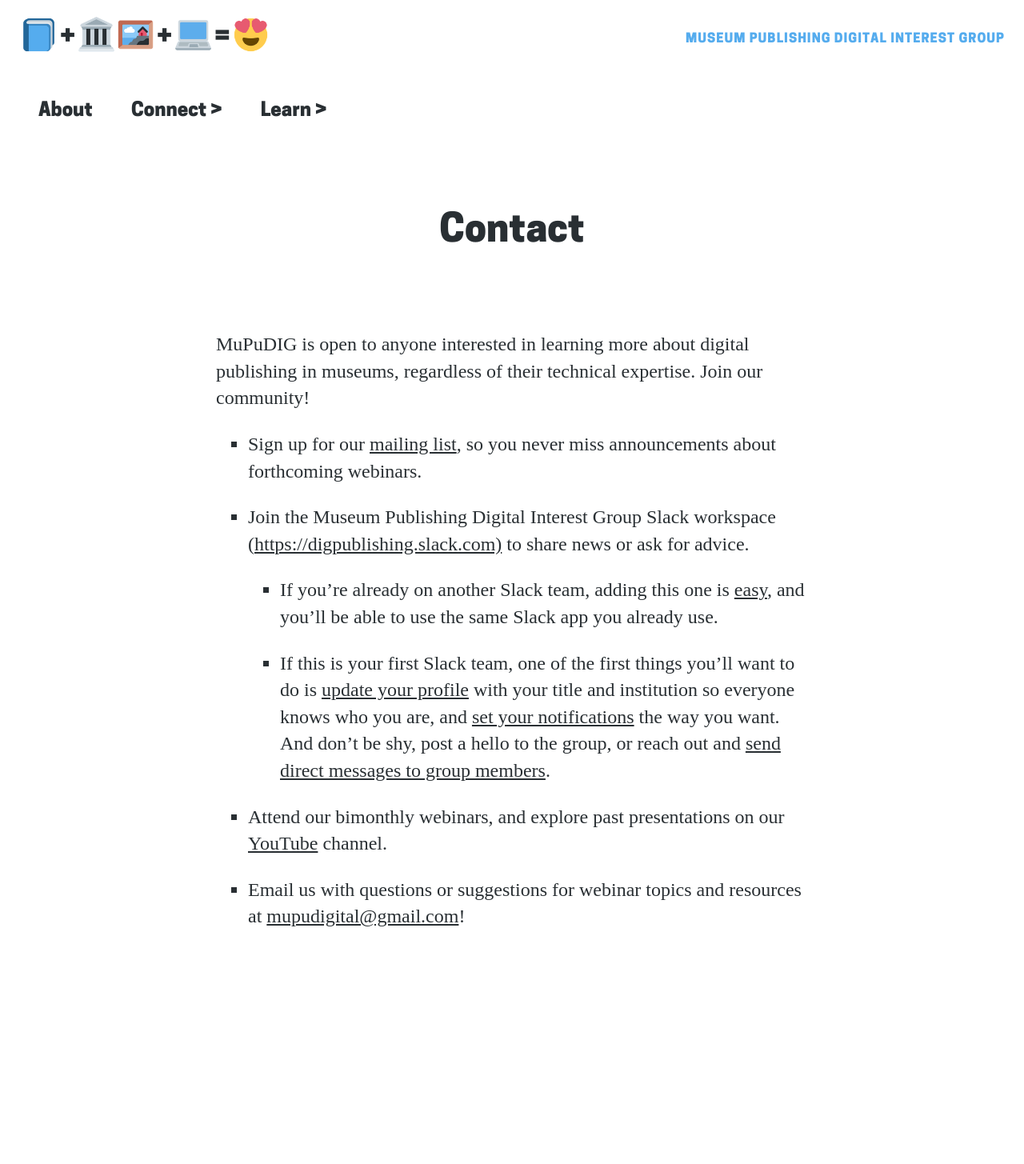
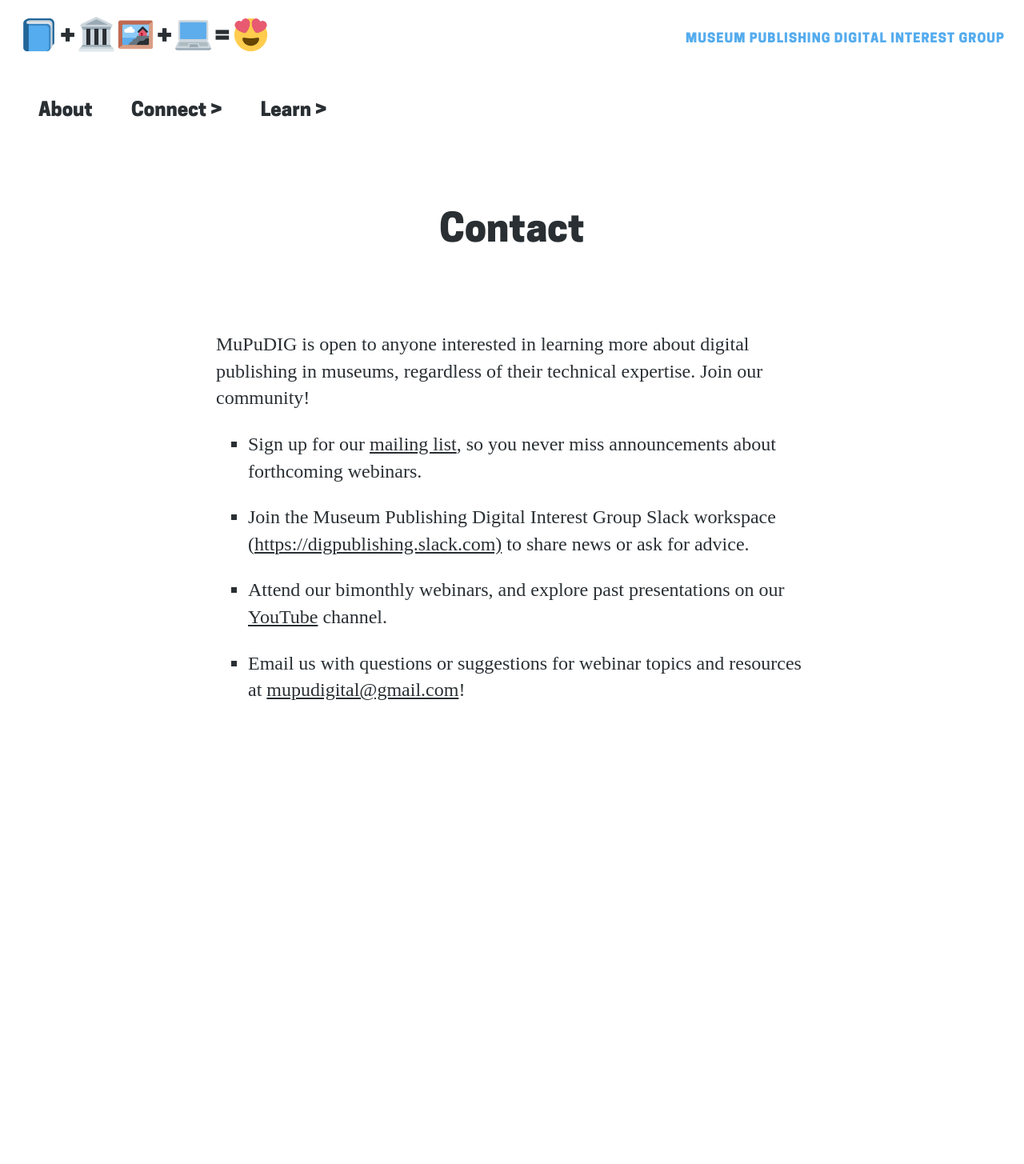
Before and after one commit to digpublishing/digpublishing.github.io, a Jekyll site: the page built from contact.md, in a window 1280 px wide. Shown: the whole page at 80% size. Built offline with Jekyll 4.4.1, drawn with Linux system fonts in a browser that asks for light colours; after the commit the page ends 1172 px from its top, so only the background shows below that.

Commit message:
Update Pages “contact”

```diff
--- a/contact.md
+++ b/contact.md
@@ -6,8 +6,5 @@ MuPuDIG is open to anyone interested in learning more about digital publishing i
 
 * Sign up for our [mailing list](https://docs.google.com/forms/d/1giqehpBLBvnr-eSxCM4ewTWQlGirYjnQYY5ExDexOWA/edit?usp=drive_link), so you never miss announcements about forthcoming webinars.
 * Join the Museum Publishing Digital Interest Group Slack workspace ([https://digpublishing.slack.com)](https://digpublishing.slack.com) to share news or ask for advice. [](https://digpublishing.slack.com)
-
-  * If you're already on another Slack team, adding this one is [easy](https://get.slack.help/hc/en-us/articles/201405046), and you'll be able to use the same Slack app you already use.
-  * If this is your first Slack team, one of the first things you'll want to do is [update your profile](https://get.slack.help/hc/en-us/articles/204092246-Editing-your-profile) with your title and institution so everyone knows who you are, and [set your notifications](https://my.slack.com/account/notifications) the way you want. And don't be shy, post a hello to the group, or reach out and [send direct messages to group members](https://get.slack.help/hc/en-us/articles/212281468-Direct-messages-and-group-DMs).
 * Attend our bimonthly webinars, and explore past presentations on our [YouTube](https://www.youtube.com/@mupudig) channel.
 * Email us with questions or suggestions for webinar topics and resources at [mupudigital@gmail.com](mailto:mupudigital@gmail.com)!
```
